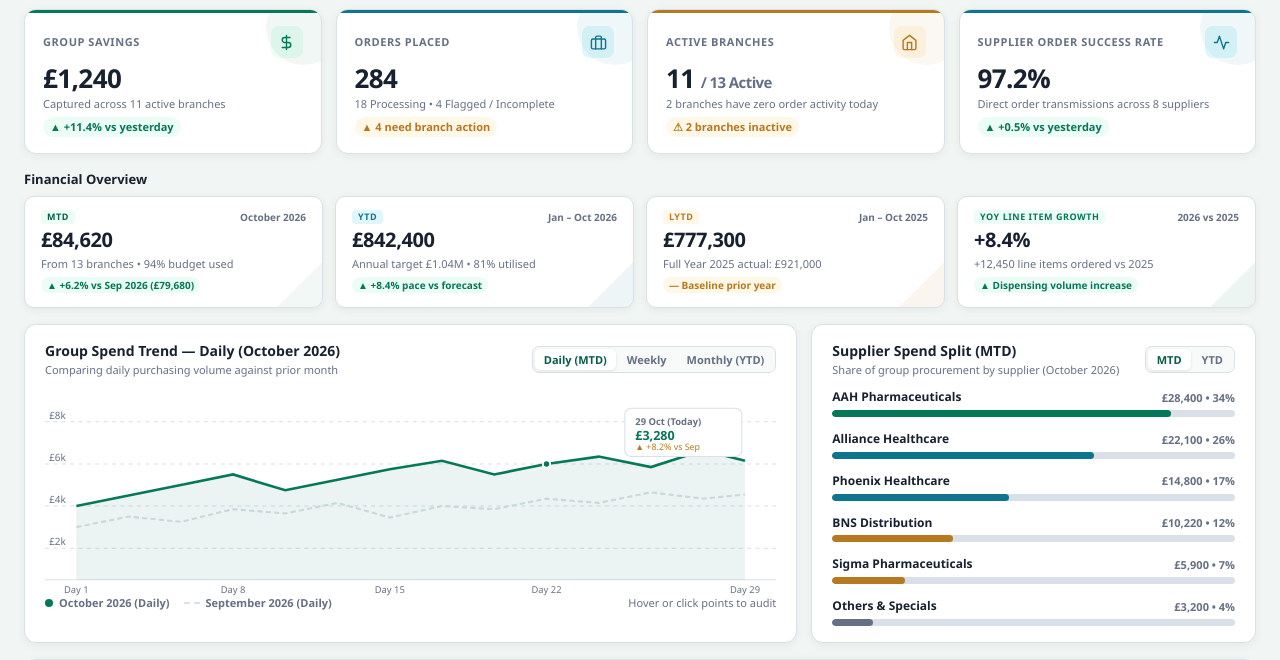
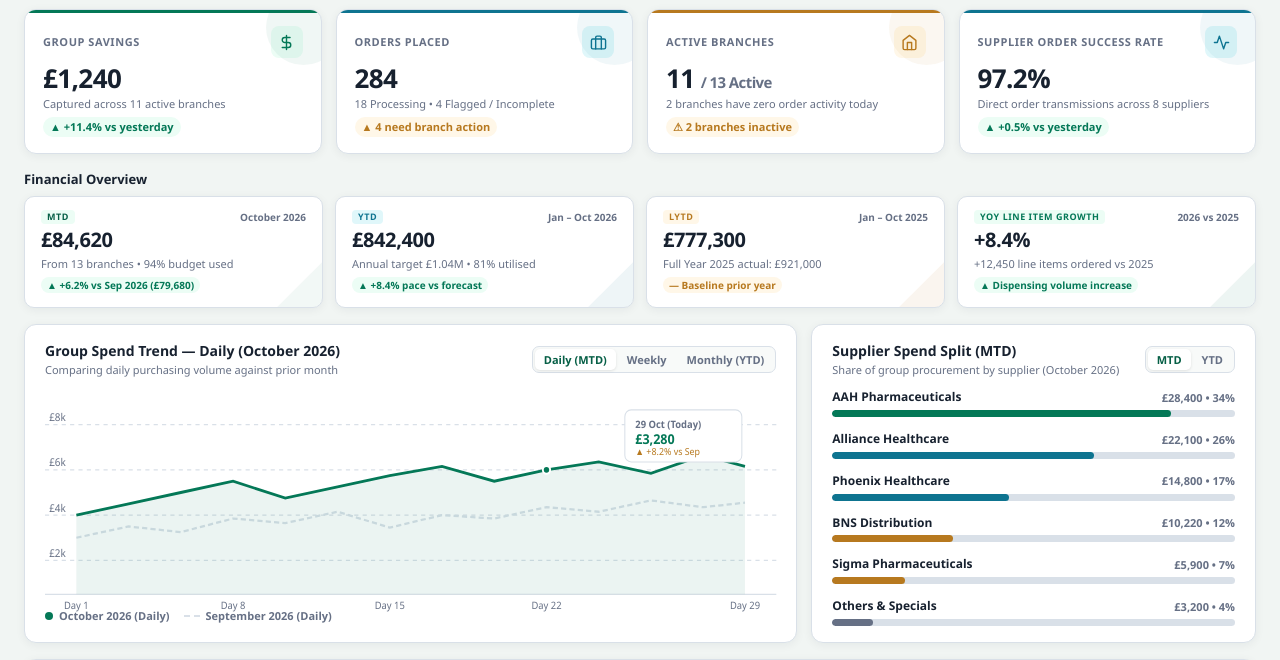
Before and after one commit to bhavyapatel27/Headoffice_Dashboard_Design, a plain HTML site: page index.html in a window 1280 px wide. Shown: the part 138-798 px from the top of the page. Drawn offline with Linux system fonts and the light colour scheme.

Commit message:
Add files via upload

```diff
--- a/index.html
+++ b/index.html
@@ -376,10 +376,10 @@
       box-shadow: 0 1px 3px rgba(0,0,0,0.1);
     }
 
-    .spend-chart-wrap { position: relative; width: 100%; height: 200px; margin-top: 6px; }
+    .spend-chart-wrap { position: relative; width: 100%; height: 215px; margin-top: 6px; }
     .spend-chart-wrap svg { width: 100%; height: 100%; overflow: visible; }
 
-    .chart-footer-row { display: flex; align-items: center; justify-content: space-between; margin-top: 10px; }
+    .chart-footer-row { display: flex; align-items: center; justify-content: flex-start; margin-top: 8px; }
     .chart-legend { display: flex; gap: 14px; }
     .legend-item  { display: flex; align-items: center; gap: 6px; font-size: 11px; color: var(--muted); font-weight: 600; }
     .legend-dot   { width: 8px; height: 8px; border-radius: 50%; }
@@ -871,7 +871,6 @@
           <div class="legend-item"><div class="legend-dot" style="background:#047857"></div><span id="legendCurr">Current Period</span></div>
           <div class="legend-item"><div class="legend-line"></div><span id="legendPrev">Previous Baseline</span></div>
         </div>
-        <span style="font-size:11px;color:var(--muted)">Hover or click points to audit</span>
       </div>
     </div>
 
```
